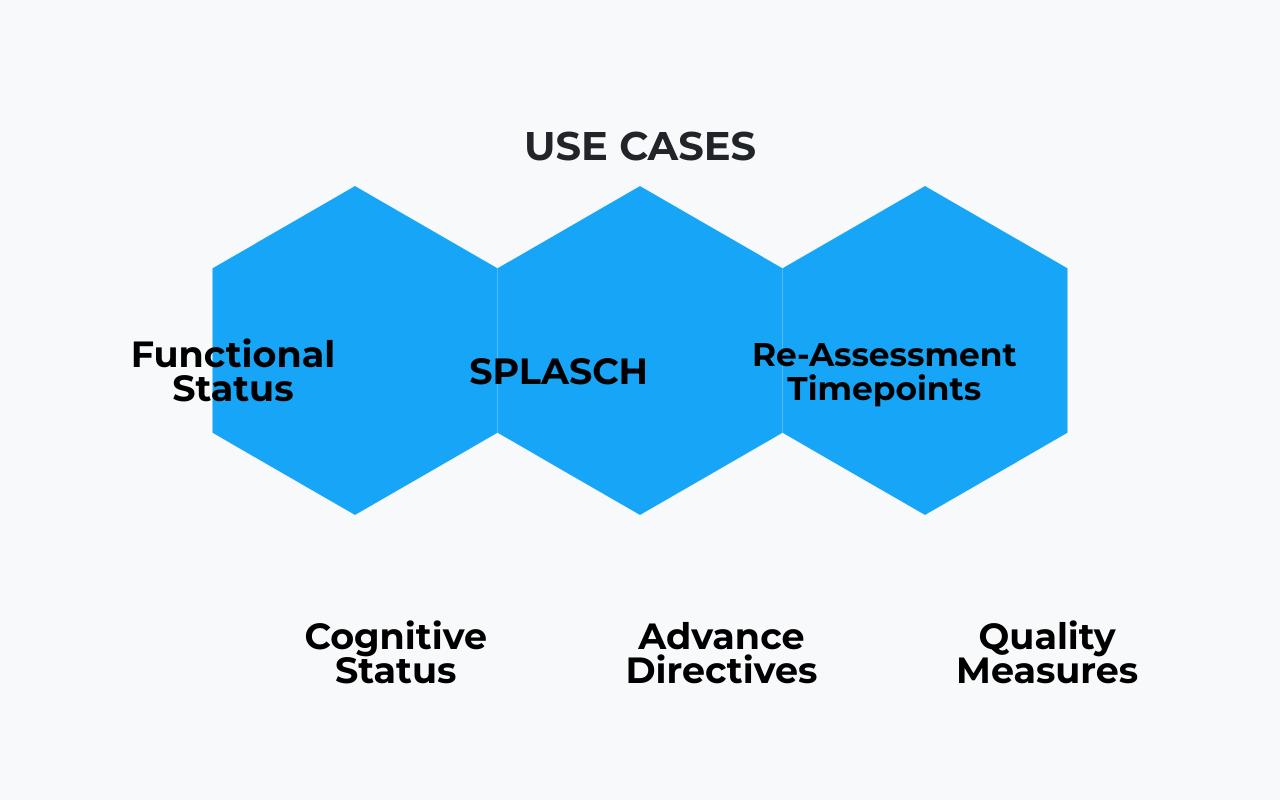
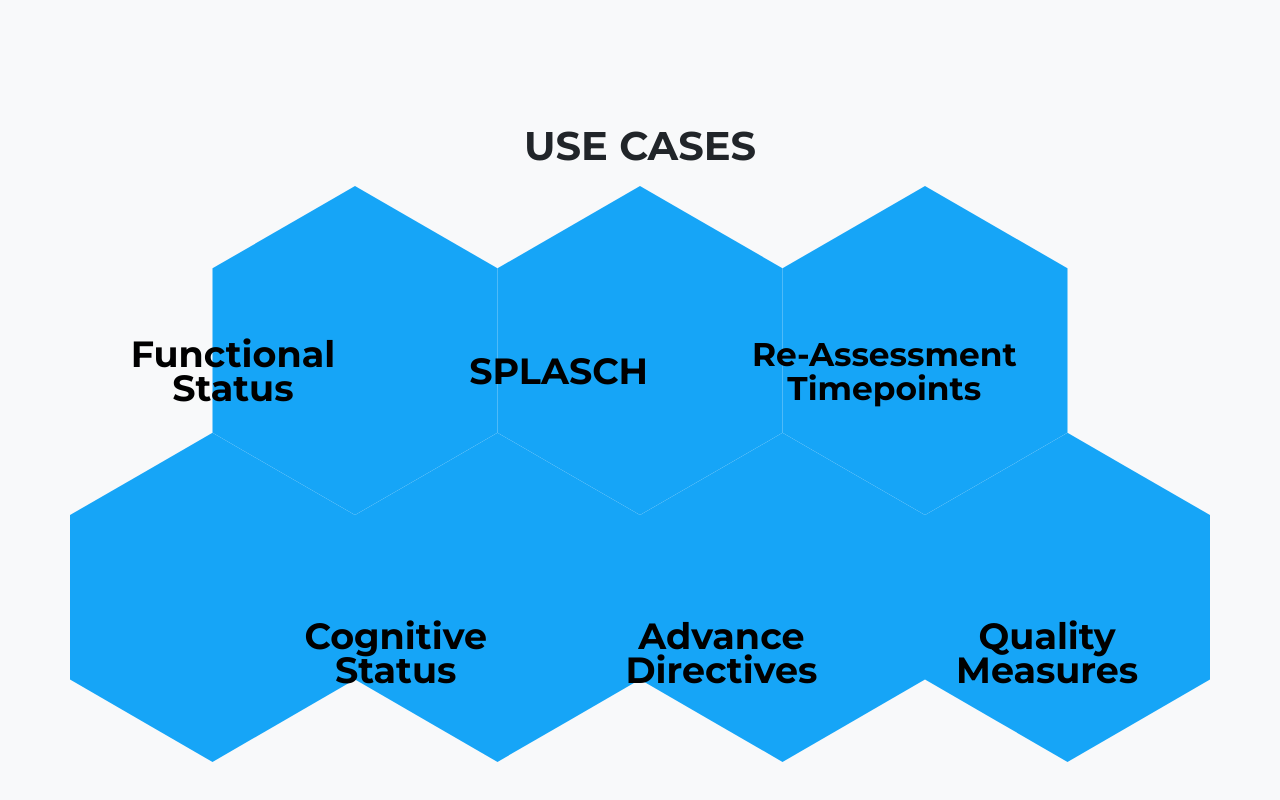
Before and after one commit to paciowg/pacio-website, a plain HTML site: page index.html in a window 1280 px wide. Shown: the part 1820-2620 px from the top of the page. Drawn offline with nearby package versions, Linux system fonts and the light colour scheme; a web font is replaced by a local one.

```diff
--- a/index.html
+++ b/index.html
@@ -103,6 +103,10 @@
                                 <polygon class="honeycomb-big" points="25.0,0.0 12.5,7.22 12.5,21.65 25.0,28.87 37.5,21.65 37.5,7.22"/>
                                 <polygon class="honeycomb-big" points="50.0,0.0 37.5,7.22 37.5,21.65 50.0,28.87 62.5,21.65 62.5,7.22"/>
                                 <polygon class="honeycomb-big" points="75.0,0.0 62.5,7.22 62.5,21.65 75.0,28.87 87.5,21.65 87.5,7.22"/>
+                                <polygon class="honeycomb-big" points="12.5,21.65 0.0,28.87 0.0,43.3 12.5,50.52 25.0,43.3 25.0,28.87"/>
+                                <polygon class="honeycomb-big" points="37.5,21.65 25.0,28.87 25.0,43.3 37.5,50.52 50.0,43.3 50.0,28.87"/>
+                                <polygon class="honeycomb-big" points="62.5,21.65 50.0,28.87 50.0,43.3 62.5,50.52 75.0,43.3 75.0,28.87"/>
+                                <polygon class="honeycomb-big" points="87.5,21.65 75.0,28.87 75.0,43.3 87.5,50.52 100.0,43.3 100.0,28.87"/>
                             </a>
                             <a href="functional_status.html">
 
```
